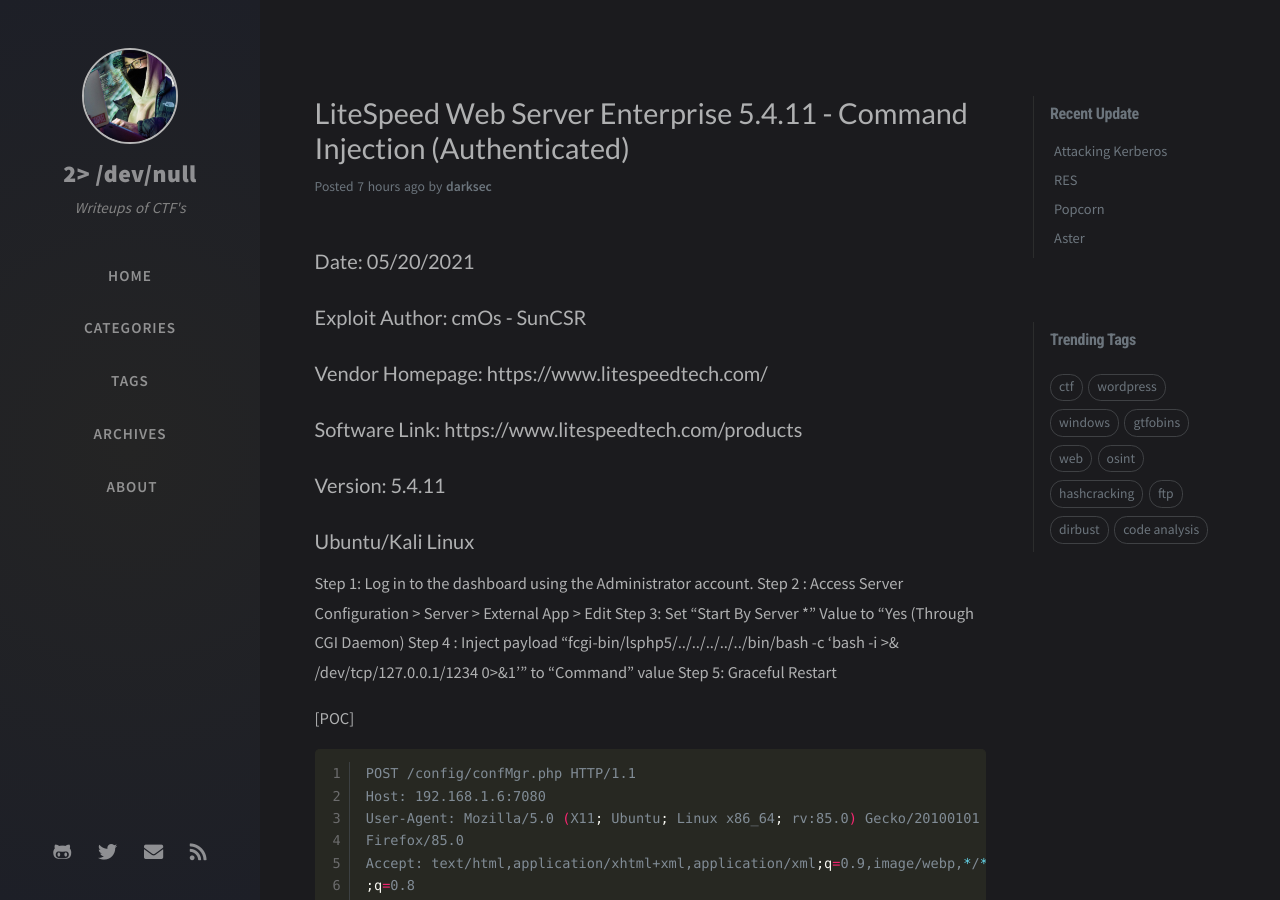
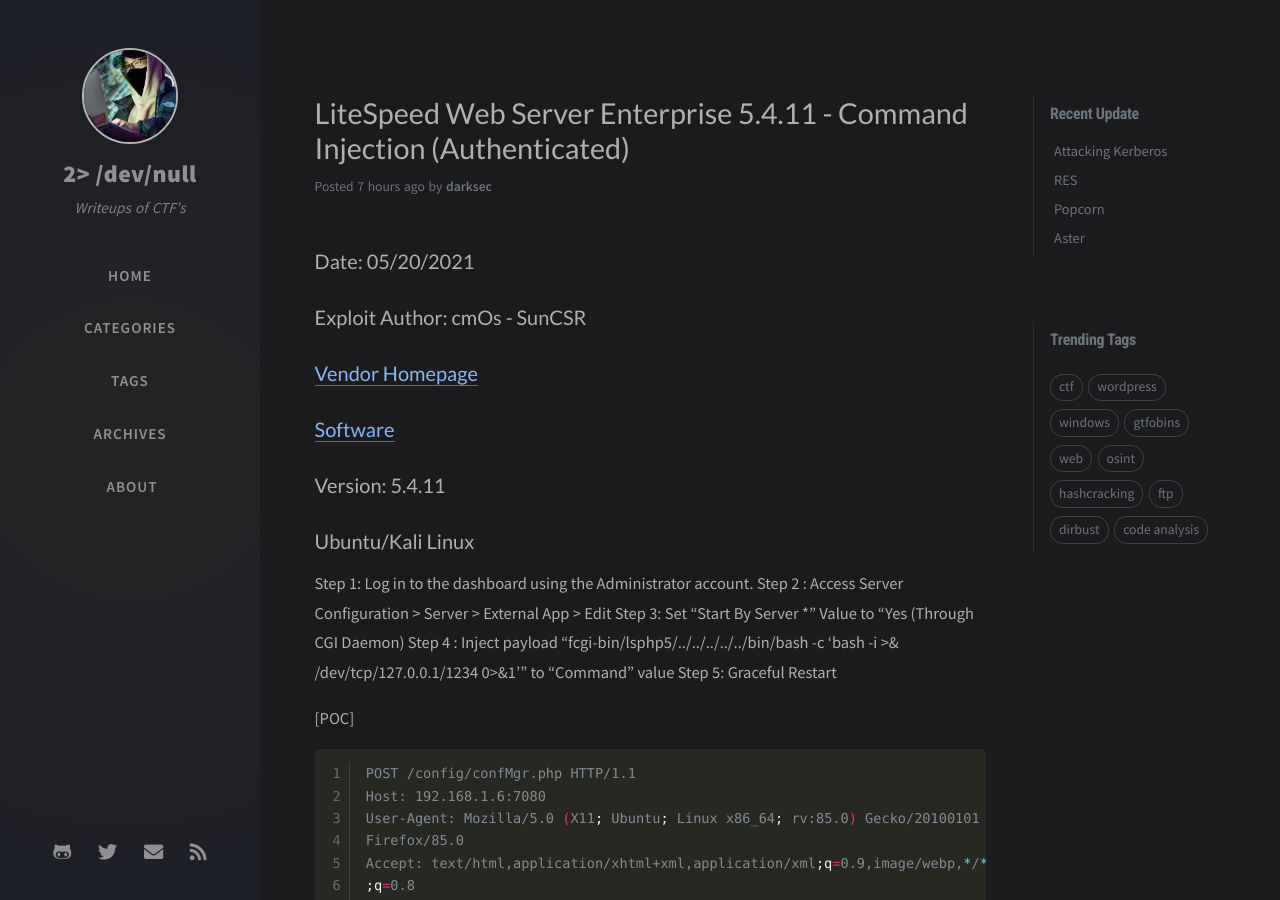
Before and after one commit to darksec1337/darksec1337.github.io, a Jekyll site: the page built from _posts/2021-02-07-ExploitLiteSpeed.md, in a window 1280 px wide and 900 px high. Built offline with Jekyll 4.4.1, drawn with Linux system fonts in a browser that asks for light colours; nearby versions of some CDN libraries; comment, search, counter and statistics services are not loaded.

Commit message:
Update 2021-02-07-ExploitLiteSpeed.md

```diff
--- a/_posts/2021-02-07-ExploitLiteSpeed.md
+++ b/_posts/2021-02-07-ExploitLiteSpeed.md
@@ -8,8 +8,8 @@
 
 ### Date: 05/20/2021
 ### Exploit Author: cmOs - SunCSR
-### Vendor Homepage: https://www.litespeedtech.com/
-### Software Link: https://www.litespeedtech.com/products
+### [Vendor Homepage](https://www.litespeedtech.com)
+### [Software](https://www.litespeedtech.com/products)
 ### Version: 5.4.11
 ### Ubuntu/Kali Linux
 
```
